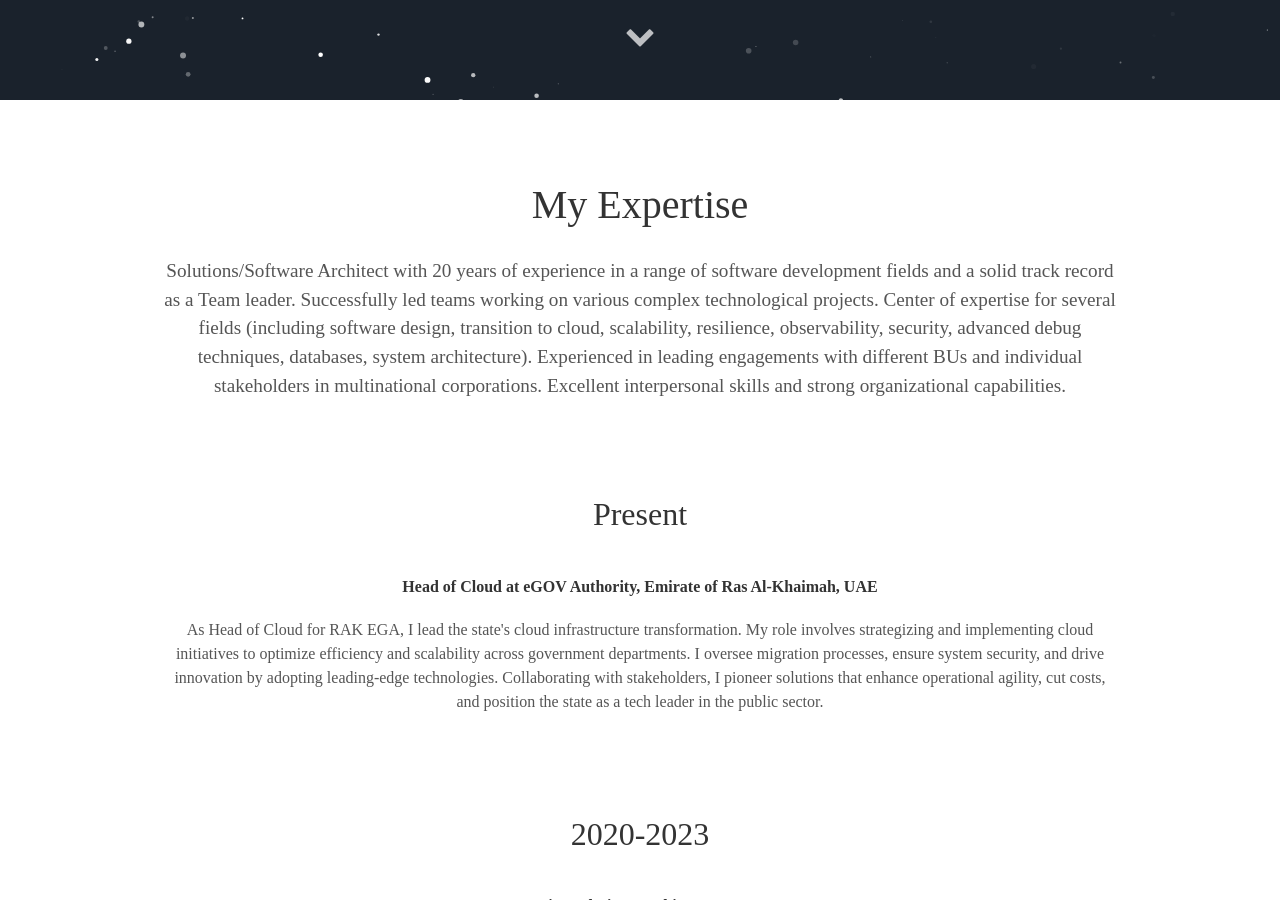
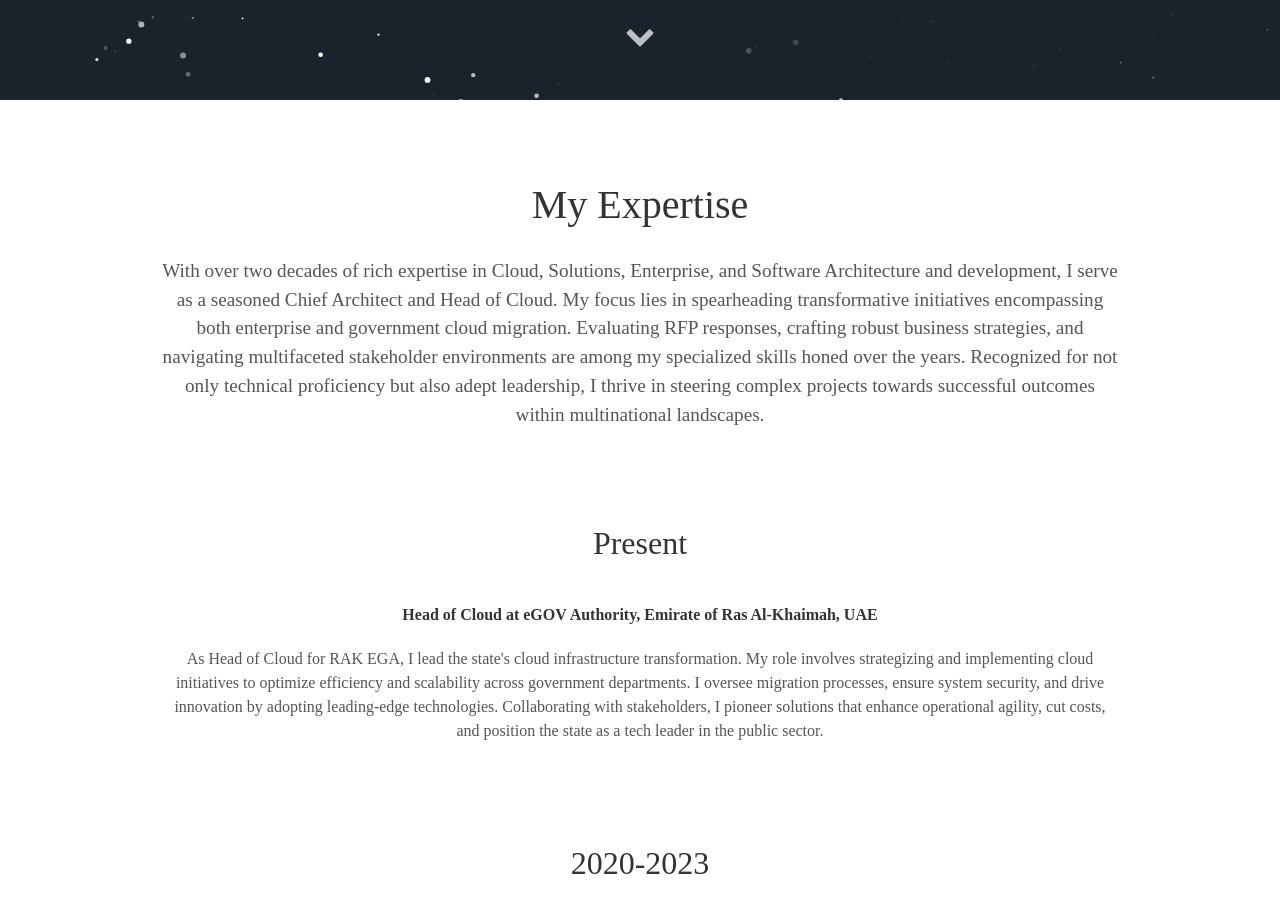
Before and after one commit to arieradle/aryehradle.cloud, a Jekyll site: the page built from index.html, in a window 1280 px wide and 900 px high, scrolled down 800 px. Built offline with Jekyll 4.4.1, drawn with Linux system fonts in a browser that asks for light colours; some web fonts are replaced.

Commit message:
Update _config.yml

```diff
--- a/_config.yml
+++ b/_config.yml
@@ -10,7 +10,7 @@ url: https://arieradle.github.io
 title: "Aryeh Radle, Chief Architect"
 # User settings
 username: Aryéh Radlé
-user_description: Solutions/Software Architect with 20 years of experience in a range of software development fields and a solid track record as a Team leader. Successfully led teams working on various complex technological projects. Center of expertise for several fields (including software design, transition to cloud, scalability, resilience, observability, security, advanced debug techniques, databases, system architecture). Experienced in leading engagements with different BUs and individual stakeholders in multinational corporations. Excellent interpersonal skills and strong organizational capabilities.
+user_description: With over two decades of rich expertise in Cloud, Solutions, Enterprise, and Software Architecture and development, I serve as a seasoned Chief Architect and Head of Cloud. My focus lies in spearheading transformative initiatives encompassing both enterprise and government cloud migration. Evaluating RFP responses, crafting robust business strategies, and navigating multifaceted stakeholder environments are among my specialized skills honed over the years. Recognized for not only technical proficiency but also adept leadership, I thrive in steering complex projects towards successful outcomes within multinational landscapes.
 user_title: Chief Architect
 email: arie.radle@gmail.com
 linkedin_username: arieleonradle
```
